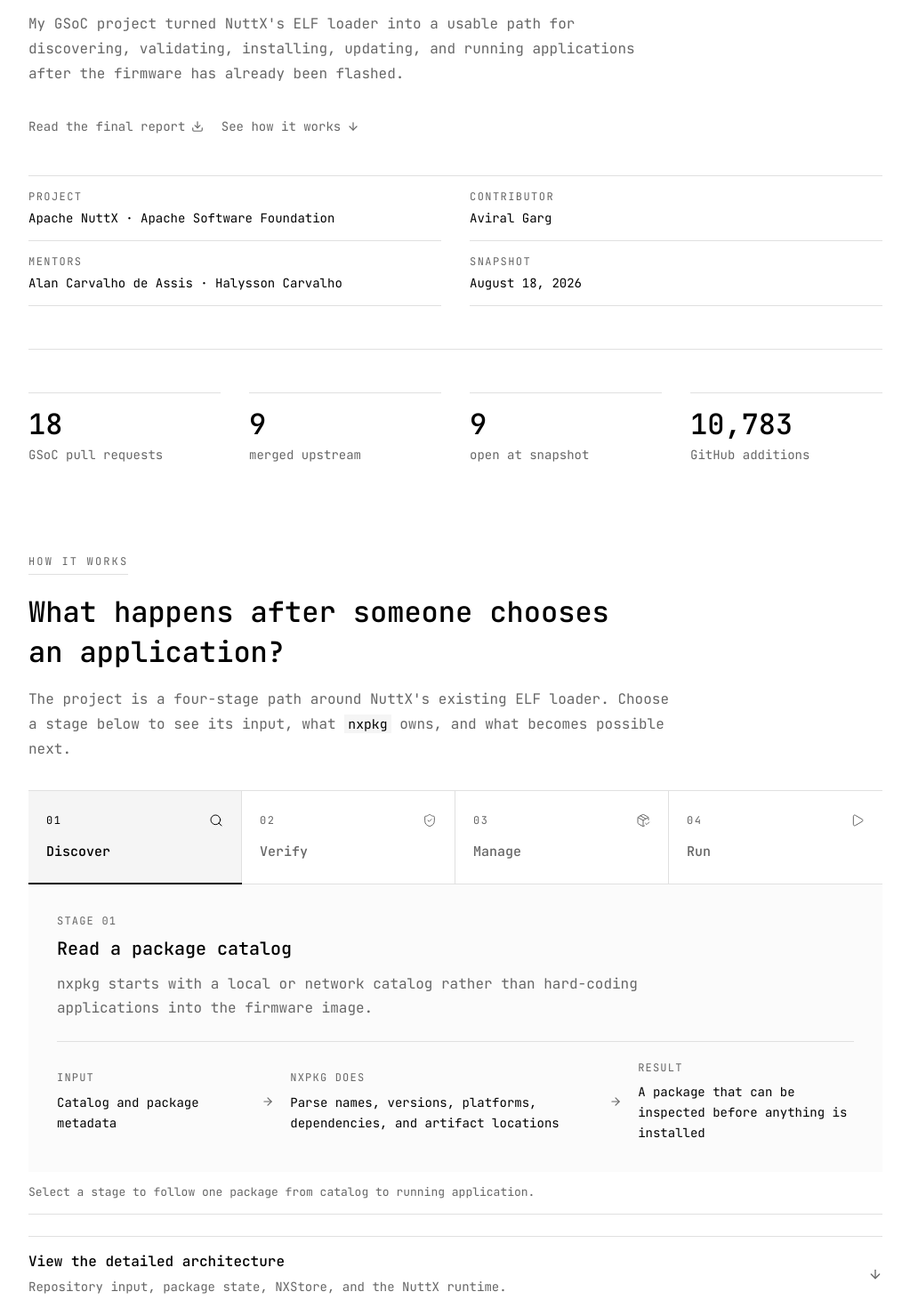
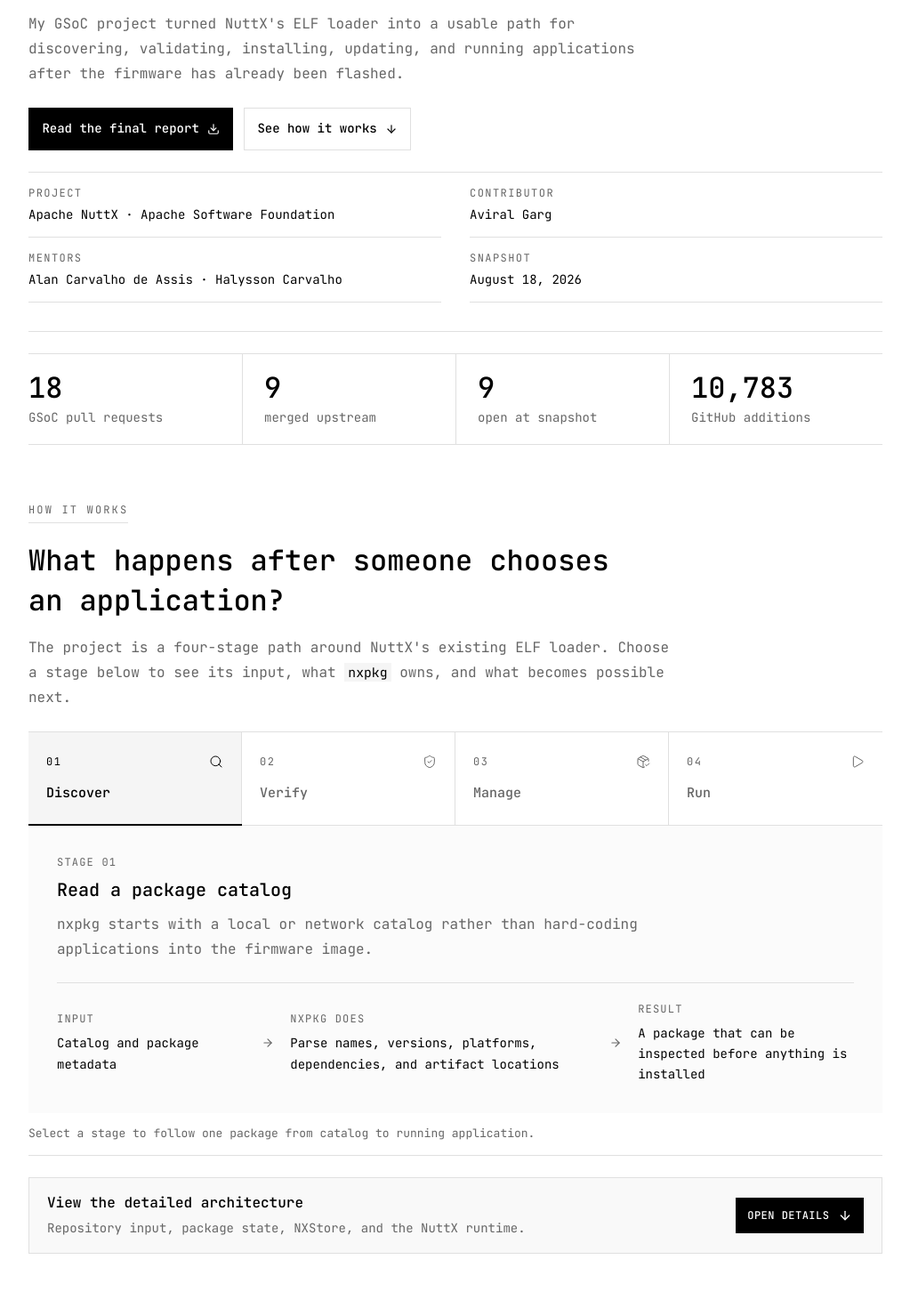
Before and after one commit to aviralgarg05/portfolio, a Next.js app: page /gsoc-2026-nuttx in a window 1280 px wide. Shown: the part 260-1730 px from the top of the page at 89% size, without its empty margins (128-1151 px from the left). Built offline with nearby package versions, Linux system fonts and the light colour scheme.

Commit message:
Strengthen GSoC page actions

```diff
--- a/app/gsoc-2026-nuttx/page.module.css
+++ b/app/gsoc-2026-nuttx/page.module.css
@@ -32,7 +32,7 @@
 }
 
 .hero {
-  padding-bottom: 3rem;
+  padding-bottom: 2rem;
   border-bottom: 1px solid var(--border);
 }
 
@@ -73,7 +73,7 @@
 .closingLinks {
   display: flex;
   flex-wrap: wrap;
-  gap: 0.5rem 1.25rem;
+  gap: 0.75rem;
   margin-top: 1.5rem;
 }
 
@@ -81,24 +81,37 @@
 .secondaryAction,
 .textLink {
   display: inline-flex;
-  min-height: 2.75rem;
+  min-height: 3rem;
   align-items: center;
-  gap: 0.4rem;
-  padding: 0.25rem 0;
-  color: var(--accent);
-  background: transparent;
-  border: 0;
-  border-bottom: 1px solid transparent;
+  justify-content: center;
+  gap: 0.55rem;
+  padding: 0.7rem 0.9rem;
+  border: 1px solid var(--border);
   font-size: 0.875rem;
-  font-weight: 400;
+  font-weight: 500;
   text-decoration: none;
 }
 
-.primaryAction:hover,
+.primaryAction {
+  color: var(--background);
+  background: var(--foreground);
+  border-color: var(--foreground);
+}
+
+.secondaryAction,
+.textLink {
+  color: var(--foreground);
+  background: var(--background);
+}
+
+.primaryAction:hover {
+  opacity: 0.82;
+}
+
 .secondaryAction:hover,
 .textLink:hover {
-  color: var(--foreground);
-  border-bottom-color: var(--border);
+  background: var(--muted);
+  border-color: var(--foreground);
 }
 
 .primaryAction svg,
@@ -112,7 +125,7 @@
   display: grid;
   grid-template-columns: repeat(2, minmax(0, 1fr));
   gap: 0 2rem;
-  margin: 2rem 0 0;
+  margin: 1.5rem 0 0;
   border-top: 1px solid var(--border);
 }
 
@@ -137,18 +150,18 @@
 }
 
 .statsBand {
-  margin-top: 3rem;
+  margin-top: 1.5rem;
 }
 
 .stats {
   display: grid;
   grid-template-columns: repeat(2, minmax(0, 1fr));
-  gap: 1.5rem;
+  border-top: 1px solid var(--border);
+  border-bottom: 1px solid var(--border);
 }
 
 .stats > div {
-  padding: 1rem 0;
-  border-top: 1px solid var(--border);
+  padding: 1.15rem 0;
 }
 
 .stats strong,
@@ -170,11 +183,11 @@
 }
 
 .section {
-  padding-top: 5rem;
+  padding-top: 3.75rem;
 }
 
 .sectionIntro {
-  margin-bottom: 2rem;
+  margin-bottom: 1.5rem;
 }
 
 .sectionNumber {
@@ -458,8 +471,8 @@
 
 .architectureDetails {
   margin-top: 1.5rem;
-  border-top: 1px solid var(--border);
-  border-bottom: 1px solid var(--border);
+  background: color-mix(in srgb, var(--muted) 55%, transparent);
+  border: 1px solid var(--border);
 }
 
 .architectureDetails summary {
@@ -468,18 +481,27 @@
   align-items: center;
   justify-content: space-between;
   gap: 1.5rem;
-  padding: 1rem 0;
+  padding: 1rem 1.25rem;
   cursor: pointer;
   list-style: none;
+}
+
+.architectureDetails summary:hover {
+  background: var(--muted);
 }
 
 .architectureDetails summary::-webkit-details-marker {
   display: none;
 }
 
-.architectureDetails summary > span {
+.architectureDetails summary > span:first-child {
   display: grid;
   gap: 0.35rem;
+}
+
+.architectureDetails summary:focus-visible {
+  outline: 2px solid var(--foreground);
+  outline-offset: 3px;
 }
 
 .architectureDetails summary strong {
@@ -493,19 +515,43 @@
   line-height: 1.6;
 }
 
-.architectureDetails summary svg {
+.architectureDetails summary .disclosureAction {
+  display: inline-flex;
+  min-height: 2.5rem;
+  flex: 0 0 auto;
+  align-items: center;
+  gap: 0.6rem;
+  padding: 0.5rem 0.75rem;
+  color: var(--background);
+  background: var(--foreground);
+  border: 1px solid var(--foreground);
+  font-size: 0.75rem;
+  font-weight: 500;
+  letter-spacing: 0.04em;
+  text-transform: uppercase;
+}
+
+.disclosureAction svg {
   width: 1rem;
   height: 1rem;
   flex: 0 0 auto;
-  color: var(--accent);
 }
 
-.architectureDetails[open] summary svg {
+.architectureDetails[open] .disclosureAction svg {
   transform: rotate(180deg);
 }
 
+.architectureDetails[open] .disclosureAction > span {
+  font-size: 0;
+}
+
+.architectureDetails[open] .disclosureAction > span::after {
+  font-size: 0.75rem;
+  content: "Close details";
+}
+
 .architectureContent {
-  padding: 1.75rem 0 2rem;
+  padding: 1.75rem 1.25rem 2rem;
   border-top: 1px solid var(--border);
 }
 
@@ -595,8 +641,8 @@
 }
 
 .evidenceBlock {
-  margin-top: 3rem;
-  padding-top: 2rem;
+  margin-top: 2.5rem;
+  padding-top: 1.5rem;
   border-top: 1px solid var(--border);
 }
 
@@ -814,7 +860,7 @@
 }
 
 .closingGrid {
-  padding-bottom: 4rem;
+  padding-bottom: 3rem;
   border-bottom: 1px solid var(--border);
 }
 
@@ -883,7 +929,11 @@
 
   .stats {
     grid-template-columns: repeat(4, minmax(0, 1fr));
-    gap: 2rem;
+  }
+
+  .stats > div + div {
+    padding-left: 1.5rem;
+    border-left: 1px solid var(--border);
   }
 
   .sectionIntro h2,
@@ -893,6 +943,15 @@
 }
 
 @media (max-width: 760px) {
+  .stats > div:nth-child(even) {
+    padding-left: 1rem;
+    border-left: 1px solid var(--border);
+  }
+
+  .stats > div:nth-child(-n + 2) {
+    border-bottom: 1px solid var(--border);
+  }
+
   .flowTabs {
     grid-template-columns: repeat(2, minmax(0, 1fr));
   }
@@ -944,6 +1003,17 @@
     padding-left: 0;
     border-top: 1px solid var(--border);
     border-left: 0;
+  }
+
+  .architectureDetails summary {
+    align-items: flex-start;
+    flex-direction: column;
+    gap: 0.9rem;
+  }
+
+  .disclosureAction {
+    width: 100%;
+    justify-content: space-between;
   }
 
   .validationRow {
@@ -1010,6 +1080,11 @@
 }
 
 @media (max-width: 480px) {
+  .actions > a,
+  .closingLinks > a {
+    width: 100%;
+  }
+
   .deliverableToggle {
     grid-template-columns: 1.5rem minmax(0, 1fr) 1.25rem;
     gap: 0.75rem;
--- a/app/gsoc-2026-nuttx/page.tsx
+++ b/app/gsoc-2026-nuttx/page.tsx
@@ -124,7 +124,10 @@
                 <strong>View the detailed architecture</strong>
                 <small>Repository input, package state, NXStore, and the NuttX runtime.</small>
               </span>
-              <ArrowDown aria-hidden="true" />
+              <span className={styles.disclosureAction} aria-hidden="true">
+                <span>Open details</span>
+                <ArrowDown />
+              </span>
             </summary>
             <div className={styles.architectureContent}>
               <div className={styles.architectureIntro}>
```
